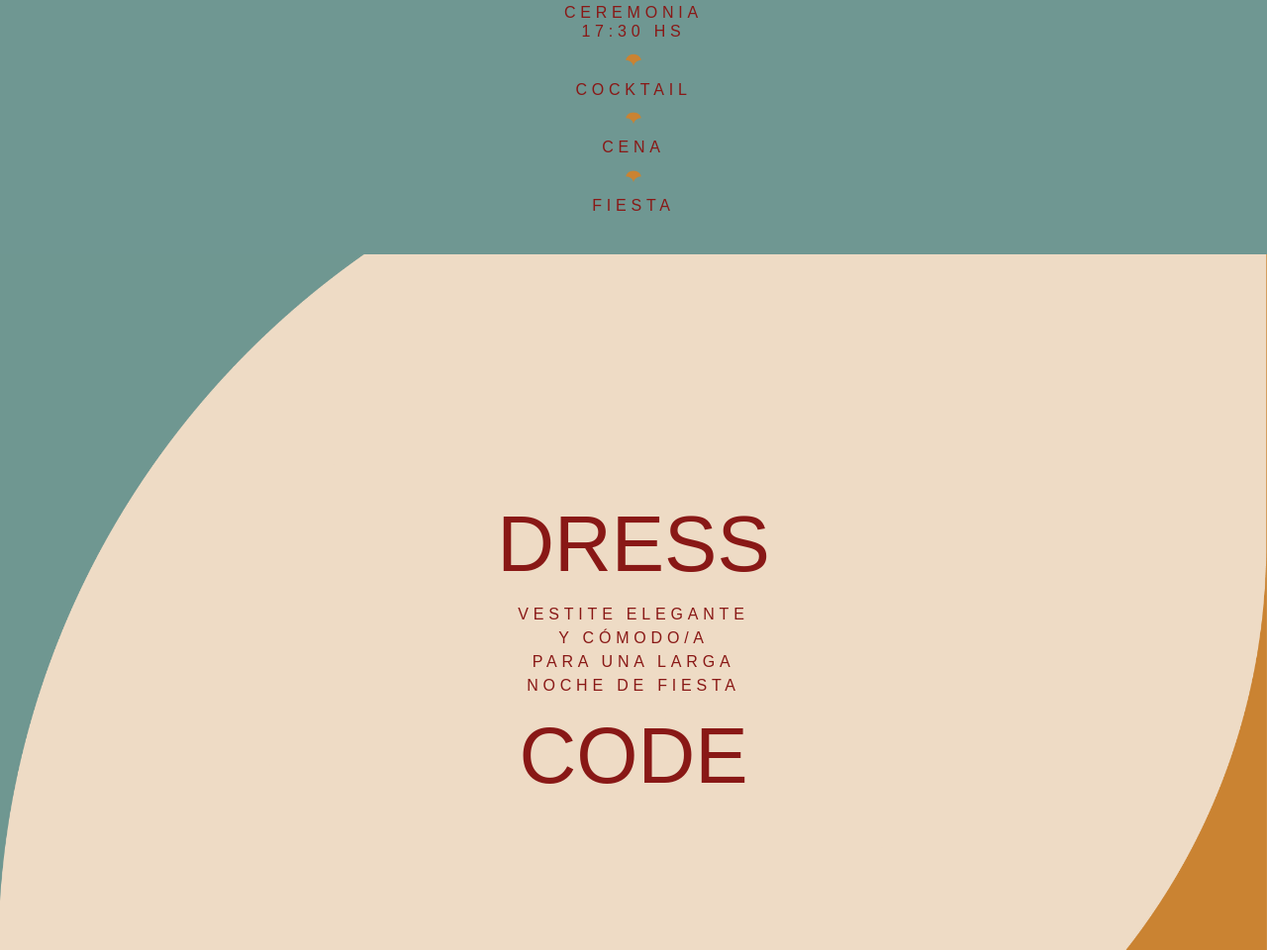
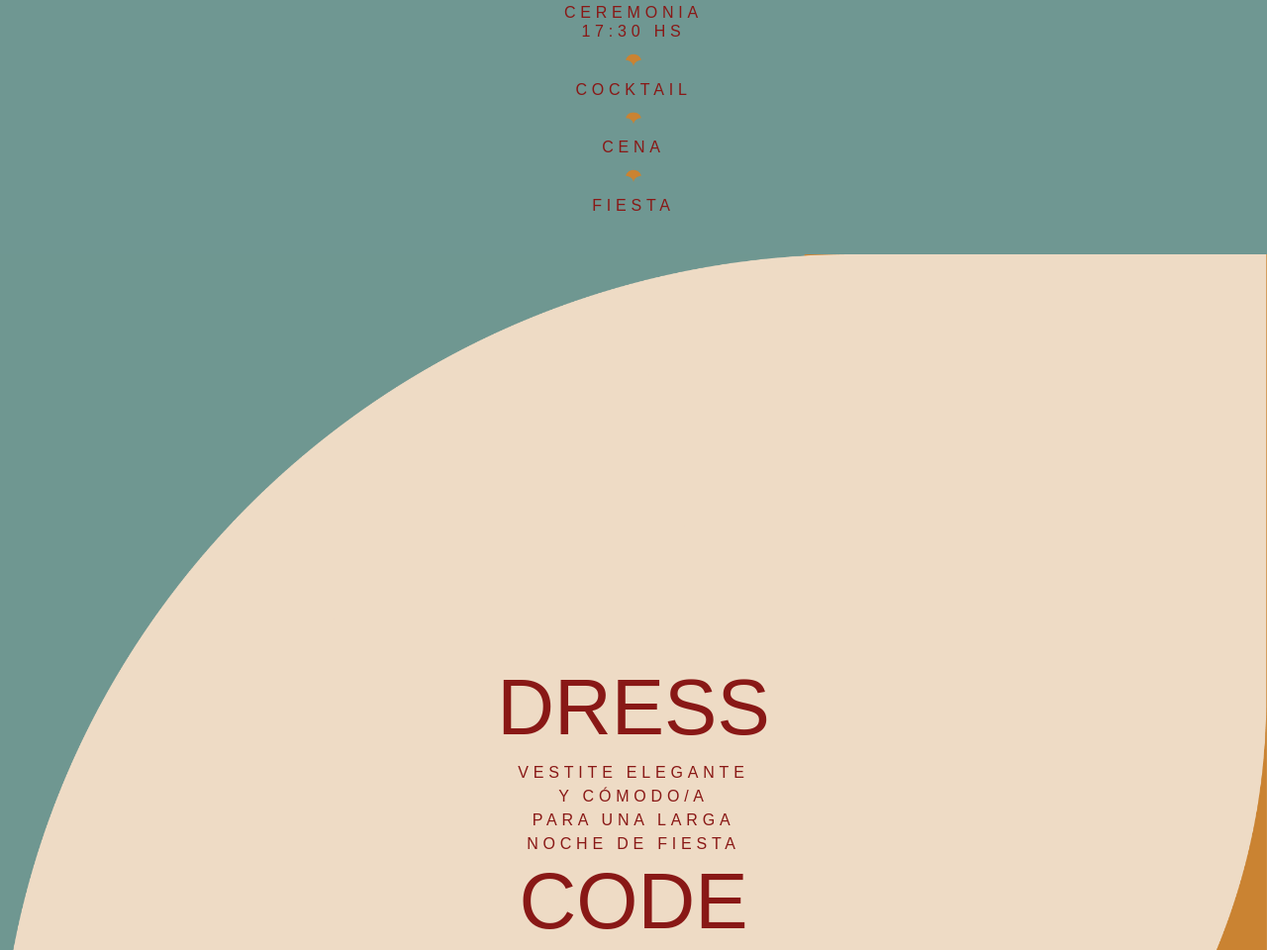
Before and after one commit to rocioyagustin/invitacion, a plain HTML site: page index.html in a window 1280 px wide. Shown: the part 2516-3476 px from the top of the page at 99% size. Drawn offline with Linux system fonts and the light colour scheme; a web font is replaced by a local one.

Commit message:
correccion imagenes y espacios

```diff
--- a/css/section-dress-code.css
+++ b/css/section-dress-code.css
@@ -13,28 +13,28 @@
   flex-direction: column;
   align-items: center;
   justify-content: center;
-  gap: 0.8rem;
 }
-.section-dress-code h2 {
+.content-dress-code h2 {
   color: var(--color-bordo);
   font-size: 3.5rem;
 }
 
-.section-dress-code p {
+.content-dress-code p {
   color: var(--color-bordo);
   font-size: 0.5rem;
   letter-spacing: 0.3rem;
   line-height: 1.5;
+  margin-top: 0.5rem;
 }
 
 @media (width >=768px) {
-  .section-dress-code h2 {
+  .content-dress-code h2 {
     font-size: 5rem;
   }
-  .section-dress-code p {
+  .content-dress-code p {
     font-size: 1rem;
   }
-  .section-dress-code > img {
+  .content-dress-code > img {
     height: 100dvh;
     object-fit: cover;
   }
```
Also changed, not shown: img/2026.png.
